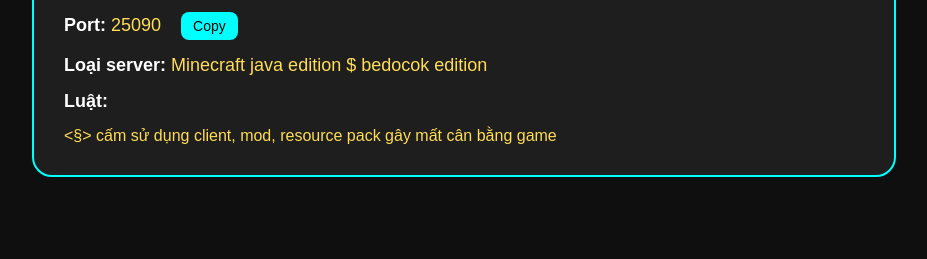
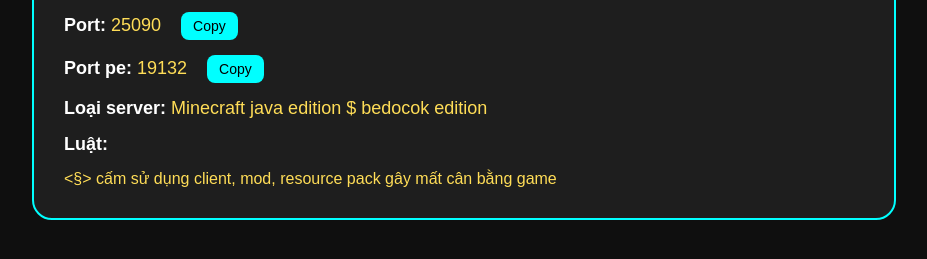
Before and after one commit to Bunbohue226/minecraft-server-in4, a plain HTML site: page index.html in a window 1280 px wide. Shown: the part 189-448 px from the top of the page, without its empty margins (176-1103 px from the left). Drawn offline with Linux system fonts and the light colour scheme.

Commit message:
Update index.html

```diff
--- a/index.html
+++ b/index.html
@@ -75,6 +75,11 @@
       <span class="value" id="port">25090</span>
       <button class="copy-button" onclick="copyToClipboard('port')">Copy</button>
     </div>
+        <div class="info-item">
+      <span class="label">Port pe:</span>
+      <span class="value" id="port">19132</span>
+      <button class="copy-button" onclick="copyToClipboard('port')">Copy</button>
+    </div>
 
     <div class="info-item">
       <span class="label">Loại server:</span>
```
